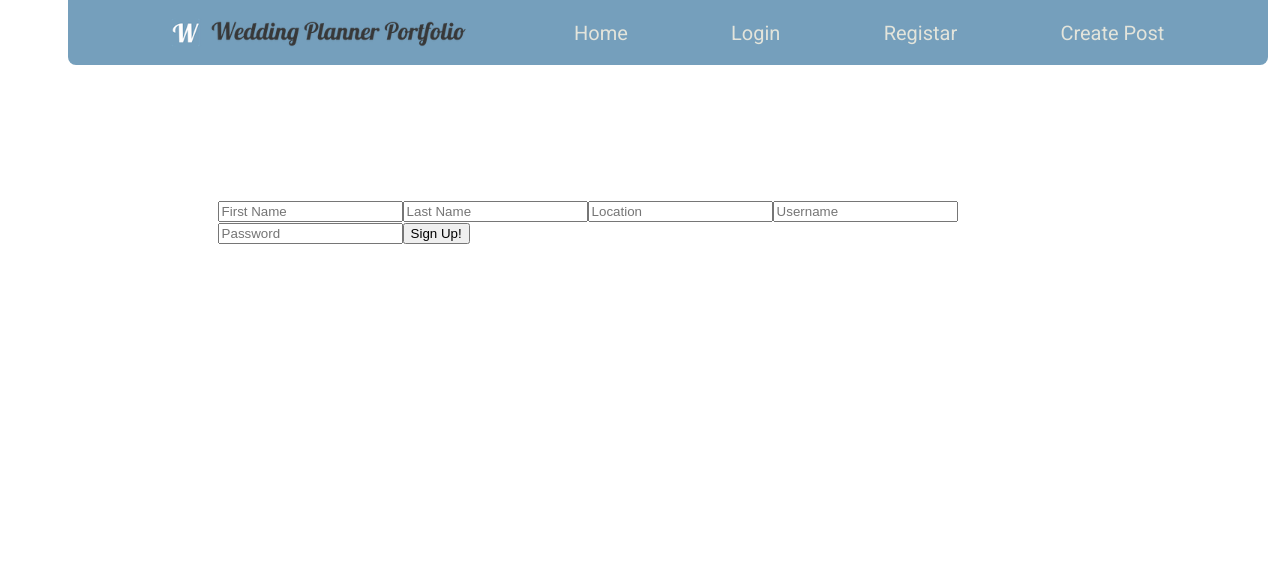
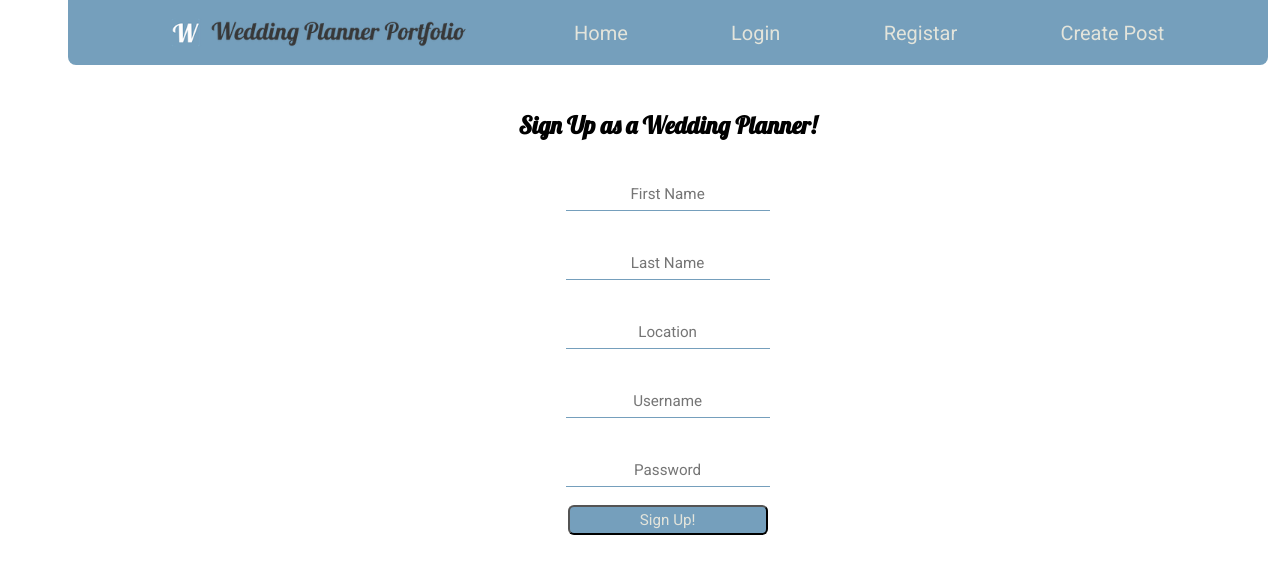
Before and after one commit to build-week-wedding-planner/FrontEnd, a React (Create React App) app in the folder wedding-app/: page /registar-form in a window 1280 px wide. Shown: the top 574 px of the page. Built offline with nearby package versions, Linux system fonts and the light colour scheme.

Commit message:
styled registar form and added h2 to registar form

```diff
--- a/wedding-app/src/App.scss
+++ b/wedding-app/src/App.scss
@@ -14,7 +14,6 @@
     border-bottom-right-radius: 8px;
     border-bottom-left-radius: 8px;
     background-color: #759fbc;
-    margin-bottom: 15%;
 
     img {
       width: 300px;
@@ -36,6 +35,7 @@
     width: 100%;
     display: flex;
     justify-content: center;
+    margin-top: 15%;
 
     form {
       width: 100%;
@@ -77,4 +77,58 @@
       }
     }
   }
+
+  .registarForm {
+    width: 100%;
+    display: flex;
+    flex-direction: column;
+    align-items: center;
+    margin-top: 5%;
+
+    h2 {
+      margin-top: 0;
+      font-family: 'Lobster', cursive;
+    }
+
+    form {
+      width: 100%;
+      display: flex;
+      flex-direction: column;
+      align-items: center;
+      justify-content: center;
+
+      input {
+        width: 200px;
+        height: 30px;
+        margin: 2%;
+        text-align: center;
+        font-size: .95rem;
+        font-family: 'Roboto', sans-serif;
+        border: none;
+        border-bottom: 1px solid #759fbc;
+
+        &:focus {
+          outline: none;
+        }
+      }
+
+      button {
+        width: 200px;
+        height: 30px;
+        border-radius: 6px;
+        background-color: #759fbc;
+        color: #e3e4db;
+        font-size: .95rem;
+        font-family: 'Roboto', sans-serif;
+
+        &:focus {
+          outline: none;
+        }
+
+        &:hover {
+          cursor: pointer;
+        }
+      }
+    }
+  }
 }
--- a/wedding-app/src/components/RegistarForm.js
+++ b/wedding-app/src/components/RegistarForm.js
@@ -26,6 +26,7 @@ class RegistarForm extends React.Component {
     render() {
         return (
             <div className="registarForm">
+                <h2>Sign Up as a Wedding Planner!</h2>
                 <form>
                     <input
                         type="text"
```
